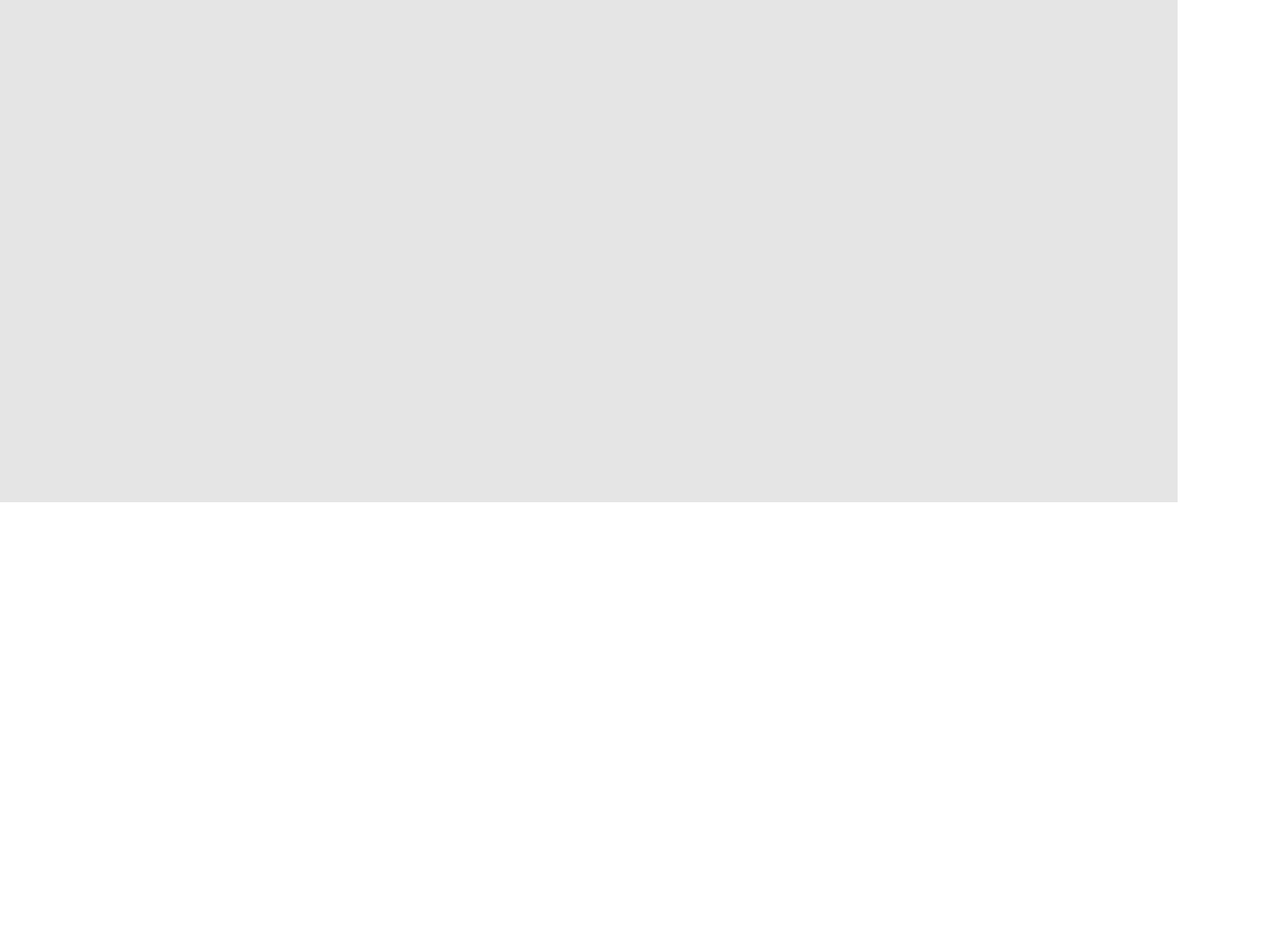
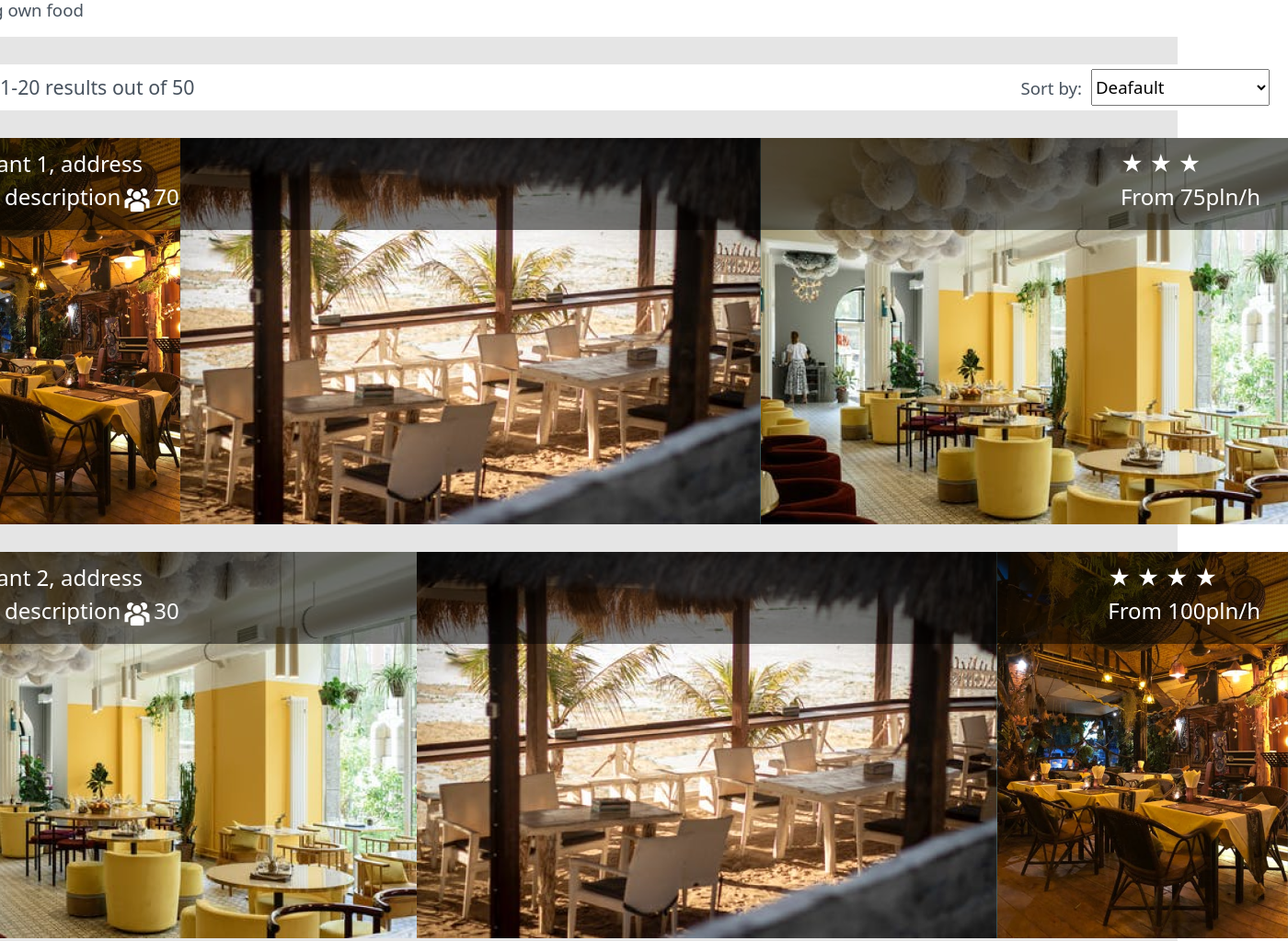
Before and after one commit to klindukhov/event-organiser, a React app: page /VenuesPage in a window 1280 px wide. Shown: the part 524-1547 px from the top of the page at 92% size, 1400 px wide, since content can reach past the window. Before the commit the page ends 1070 px from the top, so only its background shows below. Built offline with nearby package versions, Linux system fonts and the light colour scheme.

Commit message:
finished venues page

```diff
--- a/src/components/ContactFormPage.js
+++ b/src/components/ContactFormPage.js
@@ -1,4 +1,4 @@
-import React, {useState} from "react";
+import React from "react";
 import "../styles/ContactFormPage.css"
 
 export default function ContactFormPage(){
--- /dev/null
+++ b/src/components/NewEventPage.js
@@ -0,0 +1,19 @@
+import React from 'react'
+import '../styles/NewEventPage.css';
+
+export default function NewEventPage() {
+    return (
+        <div className='new-event-main'>
+            <div className='venue-choice-rect'>
+                <p className='venue-choice-heading'>Venues</p>
+                <input type='button' value='+' className='add-button' />
+
+            </div>
+            <div className='guest-choice-rect'>
+                <p className='guest-choice-heading'>Guests</p>
+                <input type='button' value='+' className='add-button' />
+
+            </div>
+        </div>
+    )
+}
--- a/src/components/VenuesPage.js
+++ b/src/components/VenuesPage.js
@@ -1,5 +1,10 @@
 import React, { useState } from 'react'
 import '../styles/VenuesPage.css';
+
+import image1 from '../images/image1.png';
+import image2 from '../images/image2.png';
+import image3 from '../images/image3.png';
+import pplIcon from '../images/pplIcon.png';
 
 export default function VenuesPage(props) {
     const [singleDay, setSingleDay] = useState(false);
@@ -72,6 +77,59 @@ export default function VenuesPage(props) {
                     </div>
                 </div>
             </div>
+            <div className='venue-sorting-rect'>
+                <p className='displaying-info'>Displaying 1-20 results out of 50</p>
+                <div className='select-venue-sorting'>
+                    Sort by:
+                    <select className='select-venue-sorting'>
+                        <option value='default'>Deafault</option>
+                        <option value='priceLow'>Price: lowest first</option>
+                        <option value='priceHigh'>Price: highest first</option>
+                        <option value='priceHigh'>Rating: lowest first</option>
+                        <option value='priceHigh'>Rating: highest first</option>
+                    </select>
+                </div>
+            </div>
+
+            <div className='restaurant-listing'>
+                <div className='overlay-listing'>
+                    <div className='overlay-listing-left'>
+                        Restaurant 1, address <br />
+                        Cuisine, description
+                        <img className='ppl-icon' alt='ppl-icon' src={pplIcon}/>
+                        70
+                    </div>
+                    <div className='overlay-listing-right'>
+                        &#9733; &#9733; &#9733; <br />
+                        From 75pln/h
+                    </div>
+                </div>
+                <div className='rest-listing-pics'>
+                    <img alt='rest-pic' className='rest-listing-pic' src={image1} />
+                    <img alt='rest-pic' className='rest-listing-pic' src={image2} />
+                    <img alt='rest-pic' className='rest-listing-pic' src={image3} />
+                </div>
+            </div>
+
+            <div className='restaurant-listing'>
+                <div className='overlay-listing'>
+                    <div className='overlay-listing-left'>
+                        Restaurant 2, address <br />
+                        Cuisine, description
+                        <img className='ppl-icon' alt='ppl-icon' src={pplIcon}/>
+                        30
+                    </div>
+                    <div className='overlay-listing-right'>
+                        &#9733; &#9733; &#9733; &#9733; <br />
+                        From 100pln/h
+                    </div>
+                </div>
+                <div className='rest-listing-pics'>
+                    <img alt='rest-pic' className='rest-listing-pic' src={image3} />
+                    <img alt='rest-pic' className='rest-listing-pic' src={image2} />
+                    <img alt='rest-pic' className='rest-listing-pic' src={image1} />
+                </div>
+            </div>
         </div>
     )
 
--- a/src/components/main/App.js
+++ b/src/components/main/App.js
@@ -16,6 +16,7 @@ import VenuesPage from '../VenuesPage'
 import CustomerProfile from '../CustomerProfilePage'
 import BusinessProfile from '../BusinessProfilePage';
 import ContactFormPage from '../ContactFormPage';
+import NewEventPage from '../NewEventPage';
 
 export default function App() {
 
@@ -34,6 +35,7 @@ export default function App() {
       <Route path='/CustomerProfilePage' component={CustomerProfile} />
       <Route path='/BusinessProfilePage' component={BusinessProfile} />
       <Route path='/ContactFormPage' component={ContactFormPage} />
+      <Route path='/NewEventPage' component={NewEventPage} />
 
     </Switch>
   )
--- a/src/components/main/Sidebar.js
+++ b/src/components/main/Sidebar.js
@@ -23,7 +23,9 @@ export default function Sidebar() {
       <a className="menu-item" href="/ContactFormPage">
         Report a problem
       </a>
-
+      <a className="menu-item" href="/NewEventPage">
+        New event
+      </a>
 
     </Menu>
   );
--- a/src/styles/Header.css
+++ b/src/styles/Header.css
@@ -1,5 +1,6 @@
 .header{
     position: fixed;
+    z-index: 10;
     background-color: white;
     display: grid;
     grid-template-columns: auto auto auto auto;
--- /dev/null
+++ b/src/styles/NewEventPage.css
@@ -0,0 +1,26 @@
+.new-event-main{
+    background-color: #e5e5e5;
+    height: 100vh;
+    display: grid;
+    grid-template-columns: auto;
+    justify-content: center;
+    align-content: start;
+}
+.venue-choice-rect, .guest-choice-rect{
+    width: 1520px;
+    height: 200px;
+    background-color: white;
+    color: #47525E;
+    margin-top: 30px;
+}
+.venue-choice-heading, .guest-choice-heading{
+    font-size: 16pt;
+    margin: 30px;
+}
+.add-button{
+    font-size: 40pt;
+    background-color: white;
+    border-color: transparent;
+    color: #47525E;
+    margin-left: 30px;
+}
--- a/src/styles/VenuesPage.css
+++ b/src/styles/VenuesPage.css
@@ -3,18 +3,17 @@
     color: #47525e;
     height: fit-content;
     margin-top: 30px;
-    width: 1400px;
+    width: 1520px;
     padding: 15px;
+    font-size: 14pt;
 }
 .venues-main{
     background-color: #e5e5e5;
-    height: 970px;
-    display: grid;
-    justify-content: center;
-}
-select.filter-rect{
-    margin-top: 10px;
-    margin-bottom: 10px;
+    height: auto;
+    display: flex;
+    flex-direction: column;
+    align-items: center;
+    padding-bottom: 30px;
 }
 .must-haves{
     display: grid;
@@ -29,6 +28,8 @@ select.filter-rect{
     height: 30px;
     margin-left: 20px;
     color: #47525e;
+    margin-top: 10px;
+    margin-bottom: 10px;
 }
 .venue-input-number{
     width: 60px;
@@ -47,3 +48,65 @@ select.filter-rect{
 .venue-input-musts{
     margin-right: 10px;
 }
+.venue-sorting-rect{
+    width: 1520px;
+    height: 50px;
+    background-color: white;
+    color: #47525e;
+    display: grid;
+    grid-template-columns: auto auto;
+    margin-top: 30px;
+}
+.displaying-info{
+    justify-self: start;
+    font-size: 16pt;
+    align-self: center;
+    margin-bottom: 0px;
+    margin-left: 10px;
+}
+.select-venue-sorting{
+    justify-self: end;
+    height: 40px;
+    align-self: center;
+    margin-right: 10px;
+    margin-left: 10px;
+    font-size: 14pt;
+}
+.restaurant-listing{
+    height:420px;
+    width:1520px;
+    margin-top: 30px;
+}
+.rest-listing-pics{
+    display: flex;
+    position: relative;
+    top: -100px;
+    left: 0px;
+}
+.rest-listing-pic{
+    height: 420px;
+    width: auto;
+    background-color: cadetblue;
+}
+.overlay-listing{
+    width: 1520px;
+    height: 100px;
+    background-color: rgb(0,0,0,0.5);
+    color: white;
+    position: relative;
+    top: 0px;
+    left: 0px;
+    z-index: 3;
+    font-size: 18pt;
+    padding-left: 30px;
+    padding-right: 30px;
+    padding-top: 10px;
+    display: grid;
+    grid-template-columns: auto auto;
+}
+.overlay-listing-left{
+    justify-self: start;
+}
+.overlay-listing-right{
+    justify-self: end;
+}
```
Also changed, not shown: src/images/image1.png (added), src/images/image2.png (added), src/images/image3.png (added), src/images/pplIcon.png (added).
